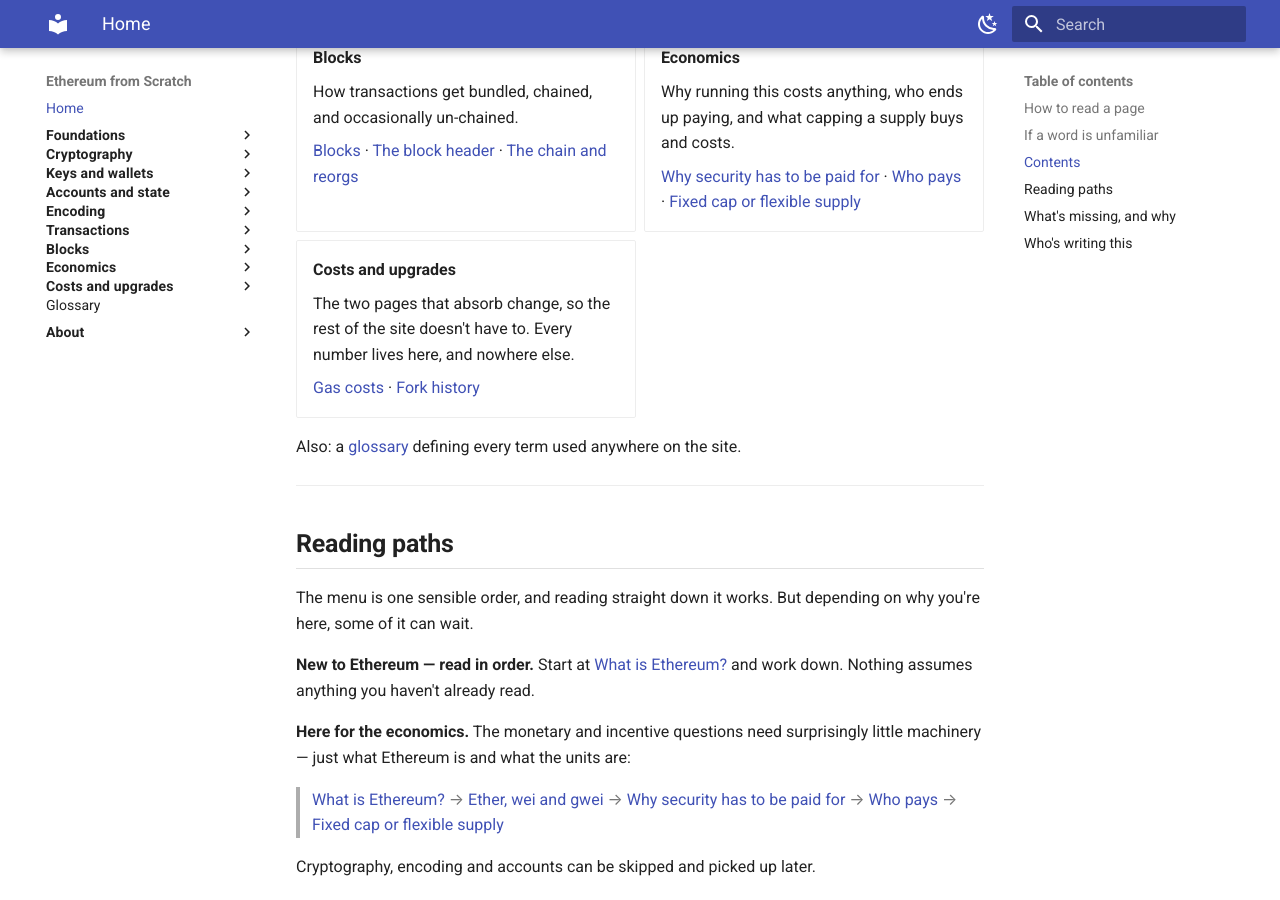
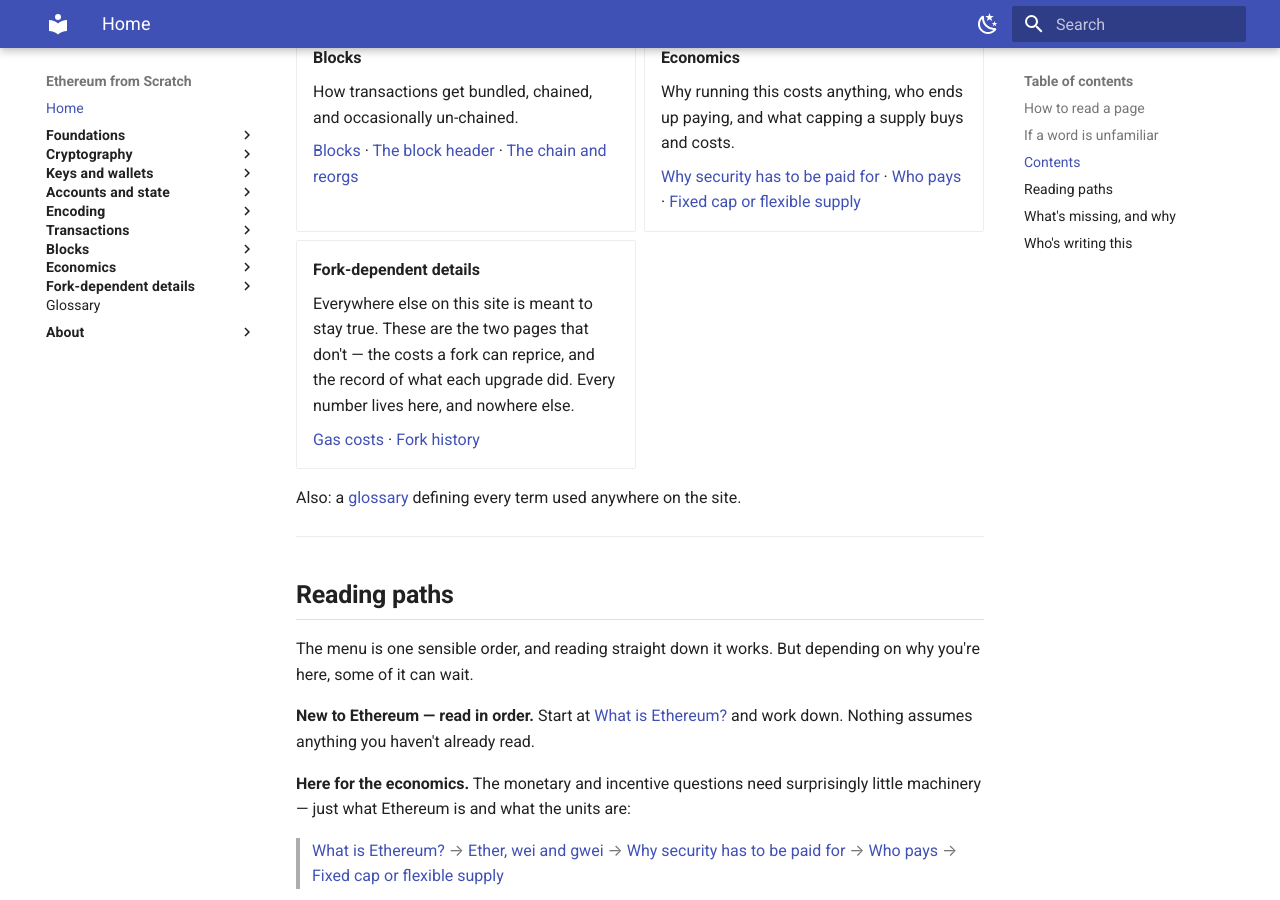
Before and after one commit to davide-stocco/ethereum-from-scratch, an MkDocs documentation site: the page built from docs/index.md, in a window 1280 px wide and 900 px high, scrolled down 2003 px. Built offline with MkDocs 1.6.1 and Material for MkDocs 9.7.7, drawn with Linux system fonts in a browser that asks for light colours.

Commit message:
Name the section "Fork-dependent details"
Settles a label that had been through three attempts. "Reference" named
the function and could have meant a bibliography. "Costs and upgrades"
named the two pages that happen to be there now, which would need
renaming again as soon as a third arrived.

"Fork-dependent details" is the phrase FORKS.md already uses for this
material, so the policy document and the menu now share one vocabulary
rather than two names for the same idea. It also states the membership
test directly: a page belongs here if and only if a hard fork can
invalidate it.

The homepage card leans on the contrast, which is the clearest reason
the section exists — everywhere else is meant to stay true, and these
are the two pages that don't.

Directory stays reference/, so no URL moves. All five places that name
the section now agree: nav, homepage card, ROADMAP target structure and
version table, FORKS.md, and the README tree.

```diff
--- a/docs/index.md
+++ b/docs/index.md
@@ -90,9 +90,9 @@ The [glossary](glossary.md) also stands alone: it defines every term used anywhe
 
     [Why security has to be paid for](economics/security-budget.md) · [Who pays](economics/who-pays.md) · [Fixed cap or flexible supply](economics/supply-cap.md)
 
-- **Costs and upgrades**
+- **Fork-dependent details**
 
-    The two pages that absorb change, so the rest of the site doesn't have to. Every number lives here, and nowhere else.
+    Everywhere else on this site is meant to stay true. These are the two pages that don't — the costs a fork can reprice, and the record of what each upgrade did. Every number lives here, and nowhere else.
 
     [Gas costs](reference/gas-costs.md) · [Fork history](reference/fork-history.md)
 
--- a/mkdocs.yml
+++ b/mkdocs.yml
@@ -139,11 +139,11 @@ nav:
       - 'Who pays: issuance or fees': economics/who-pays.md
       - Fixed cap or flexible supply: economics/supply-cap.md
 
-  # Named for its contents, not its function. "Reference" could mean a
-  # bibliography; this is the two pages that absorb change on behalf of the
-  # rest of the site — the costs table and the upgrade timeline. Directory
-  # stays reference/ so no URL moves.
-  - Costs and upgrades:
+  # Deliberately the same phrase FORKS.md uses for this material, so the
+  # policy and the menu share one vocabulary. Membership test: a page belongs
+  # here if and only if a hard fork can invalidate it. Directory stays
+  # reference/ so no URL moves.
+  - Fork-dependent details:
       - Gas costs: reference/gas-costs.md
       - Fork history: reference/fork-history.md
   - Glossary: glossary.md
```
Also changed, not shown: FORKS.md (+1 -1 lines), README.md (+1 -1 lines), ROADMAP.md (+2 -2 lines).
